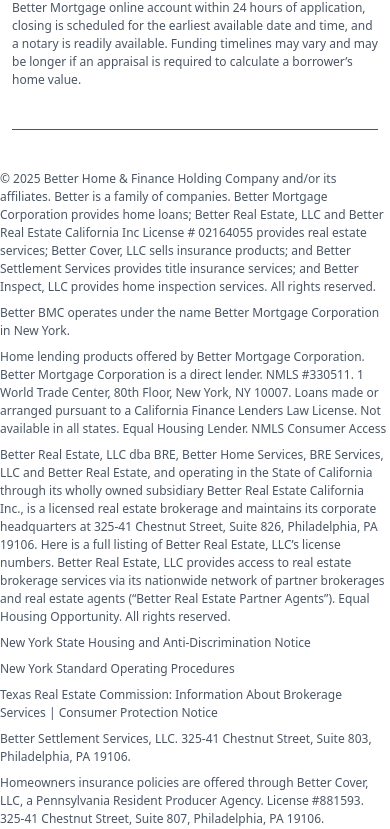
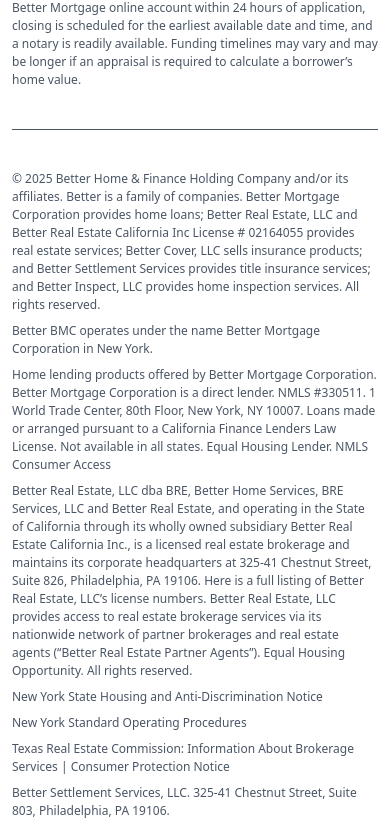
Before and after one commit to balas2027/Better.com-clone, a Next.js app: page / in a window 390 px wide. Shown: the part 6053-6882 px from the top of the page. Built offline with nearby package versions, Linux system fonts and the light colour scheme.

Commit message:
Update page.js

```diff
--- a/src/app/page.js
+++ b/src/app/page.js
@@ -239,7 +239,7 @@
           appraisal is required to calculate a borrower’s home value.
         </p>
       </div>
-      <div className="text-[12px] flex flex-col  max-w-7xl mx-auto space-y-2 py-10 text-gray-600">
+      <div className="text-[12px] flex flex-col  max-w-7xl sm:mx-5 mx-3 xl:mx-auto space-y-2 py-10 text-gray-600">
         <p>
           © 2025 Better Home & Finance Holding Company and/or its affiliates.
           Better is a family of companies. Better Mortgage Corporation provides
```
